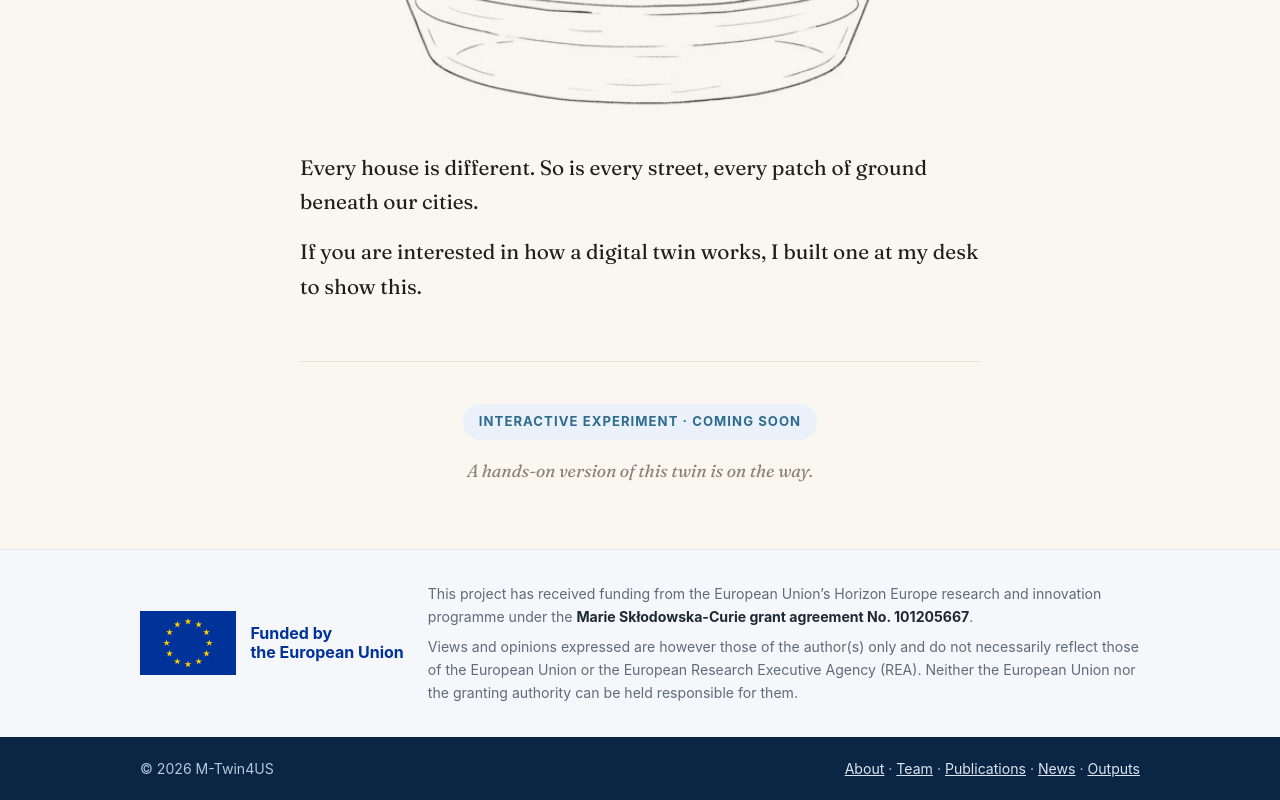
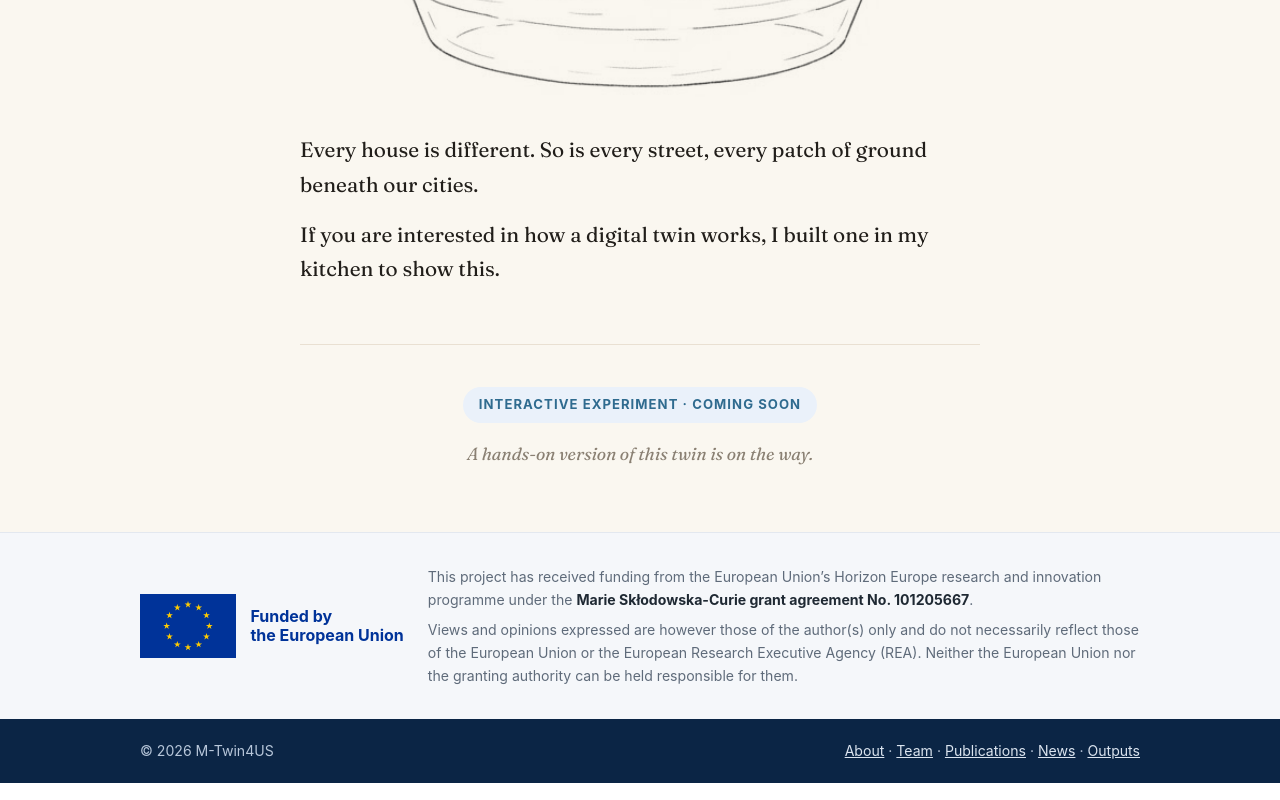
Before and after one commit to M-Twin4US/M-Twin4US.github.io, a plain HTML site: page story.html in a window 1280 px wide. Shown: the part 9688-10488 px from the top of the page. Drawn offline with Linux system fonts and the light colour scheme.

Commit message:
Story fixes: scene 12 composition, scene 13 single digger, scene 16 wording (#5)
Scene 12 shows the full twin/Plan A-B-C composition; scene 13 uses the author's single-digger illustration; scene 16 says "in my kitchen".

```diff
--- a/story.html
+++ b/story.html
@@ -174,7 +174,7 @@
                     <img src="/assets/img/story/scene16.png" alt="Illustration 16" loading="lazy">
                     <figcaption>
                         <p>Every house is different. So is every street, every patch of ground beneath our cities.</p>
-                        <p>If you are interested in how a digital twin works, I built one at my desk to show this.</p>
+                        <p>If you are interested in how a digital twin works, I built one in my kitchen to show this.</p>
                     </figcaption>
                 </figure>
 
```
Also changed, not shown: assets/img/story/scene12.png, assets/img/story/scene13.png.
